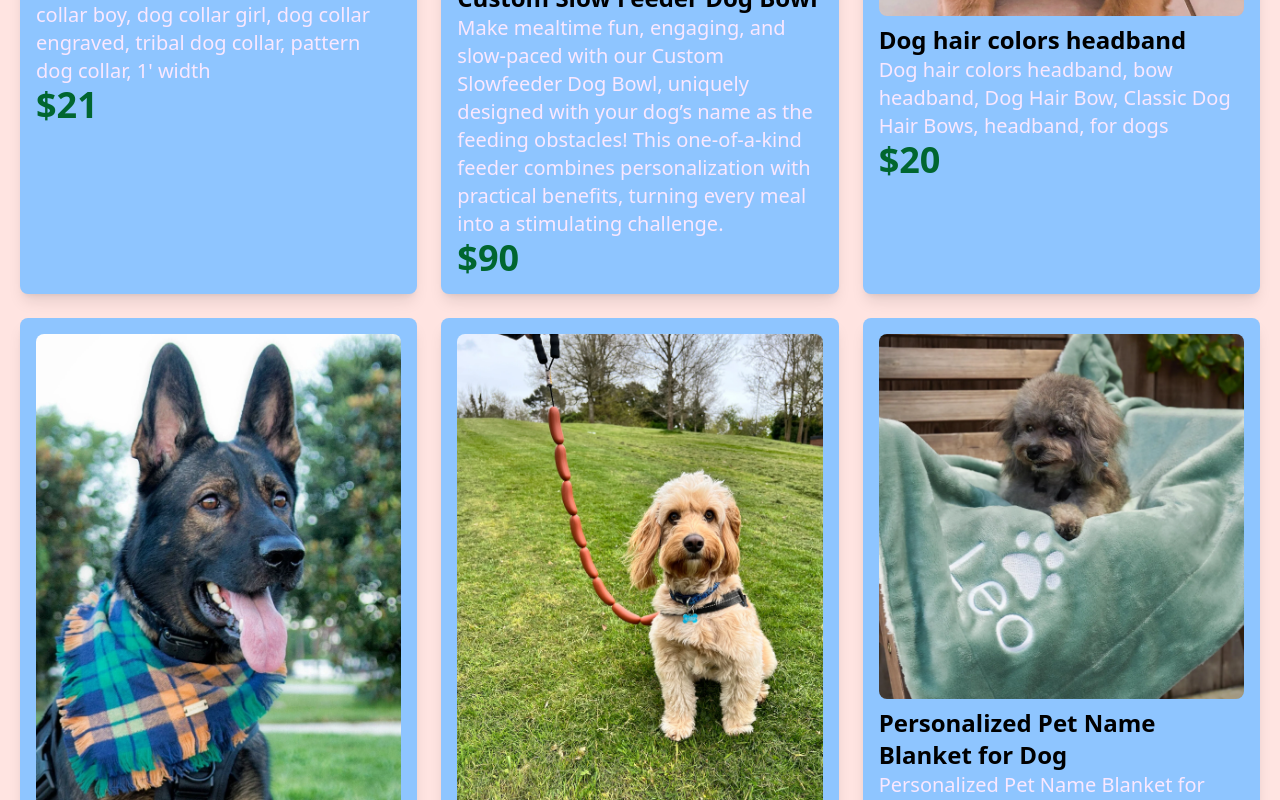
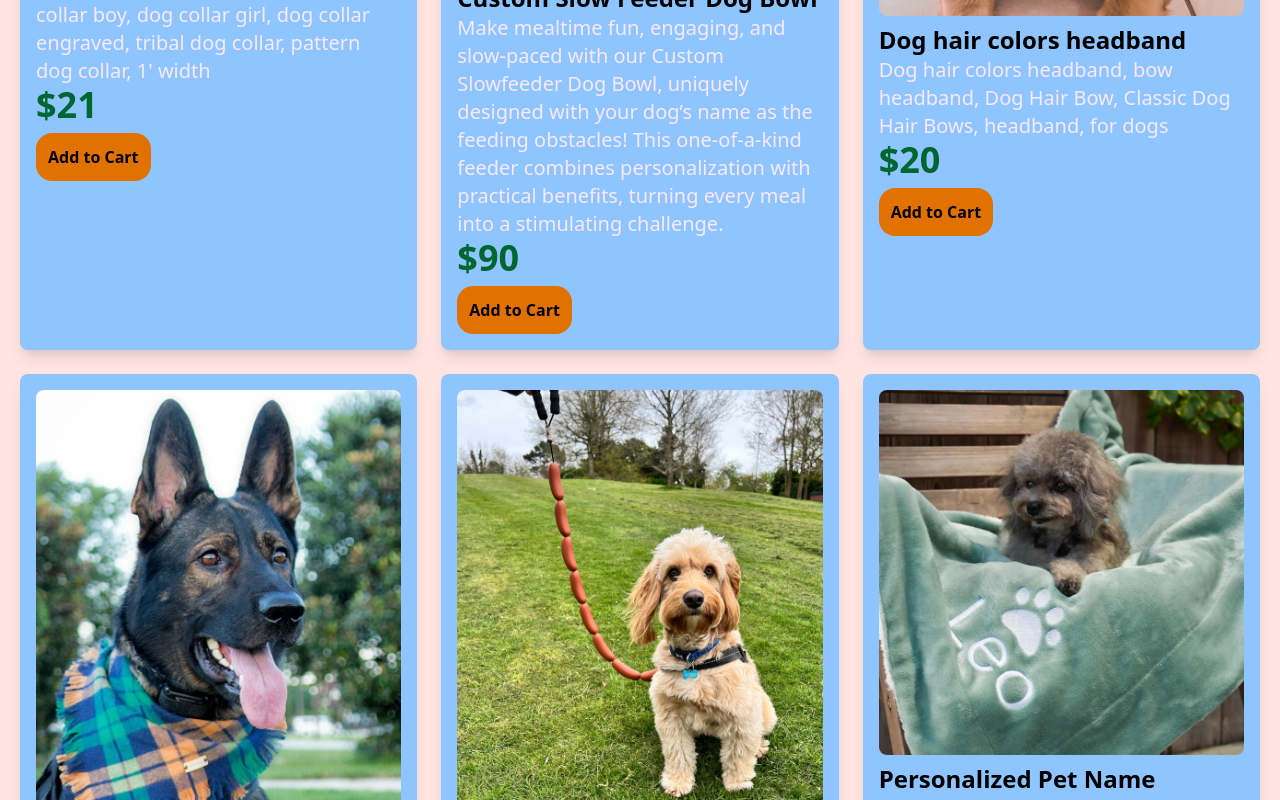
Before and after one commit to DeepakMehra53/Dogs, a React (Vite) app: page / in a window 1280 px wide. Shown: the part 1520-2320 px from the top of the page. Built offline with nearby package versions, Linux system fonts and the light colour scheme.

Commit message:
Add to cart button working

```diff
--- a/src/components/ProductPage.jsx
+++ b/src/components/ProductPage.jsx
@@ -64,6 +64,7 @@ export const ProductPage = () =>{
               <h3 className="text-2xl font-bold mt-2">{product.name}</h3>
               <p className="text-fuchsia-100 text-xl font-medium">{product.desc}</p>
               <p className='text-green-800 font-extrabold text-4xl'>${product.Price}</p>
+              <button className='rounded-2xl bg-amber-600 p-3 mt-2 font-bold' onClick={()=>{console.log("Good")}}>Add to Cart</button>
             </div>
           ))}
         </div>
```
